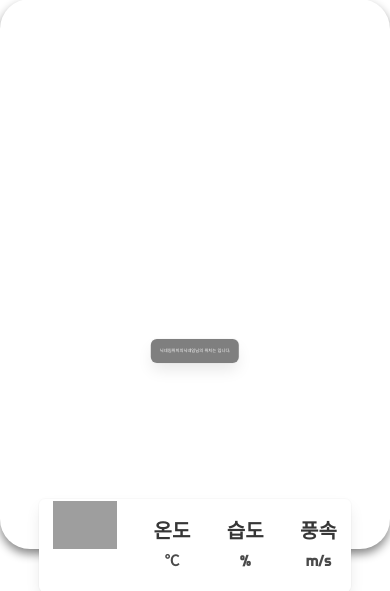
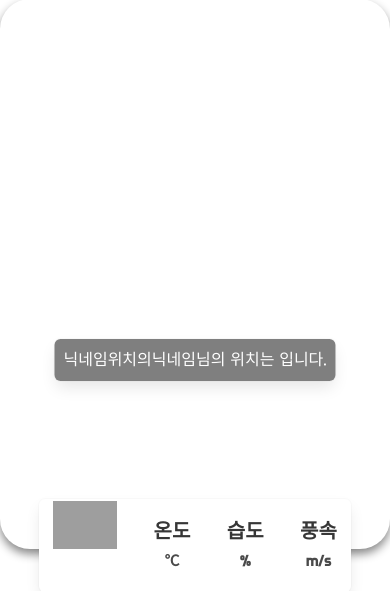
Before and after one commit to pjh2149/hanghae-weather, a Flask app: template templates/index.html in a window 390 px wide. Shown: the part 108-699 px from the top of the page. Run offline with Flask 2, Linux system fonts and the light colour scheme; the template is opened without the code that fills it, so the values that code supplies are empty; some libraries are stand-ins or nearby versions; some web fonts are replaced; grey boxes are pictures that could not be loaded.

Commit message:
0609-18:03

```diff
--- a/templates/index.html
+++ b/templates/index.html
@@ -313,7 +313,11 @@
             }
 
             .weather_info_text {
-                font-size: 15px;
+                font-size: 1em !important;
+            }
+
+            .description_padding{
+                font-size: 1.7em !important;
             }
 
             .kakao a {
@@ -341,7 +345,11 @@
             }
 
             .weather_info_text {
-                font-size: 12px;
+                font-size: 1em !important;
+            }
+
+            .description_padding{
+                font-size: 1.7em !important;
             }
 
             .title_phone {
@@ -372,6 +380,13 @@
         {# 아이폰5 #}
             .weather_info_width {
                 padding: 6px;
+            }
+            .weather_info_text {
+                font-size: 1em !important;
+            }
+
+            .description_padding{
+                font-size: 1em !important;
             }
 
             .title_phone {
```
